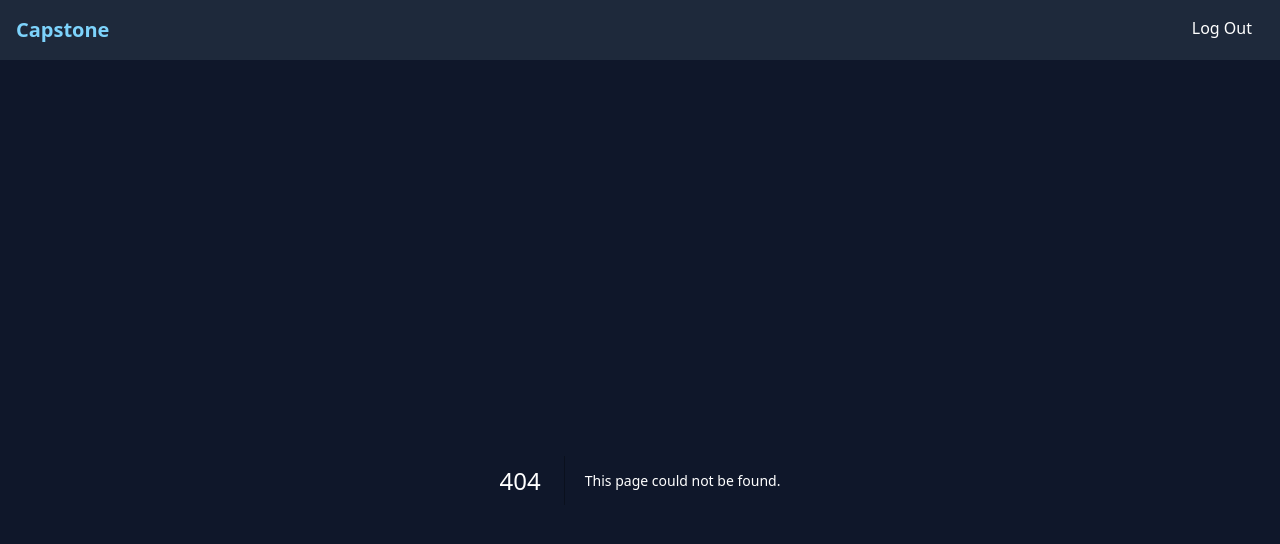
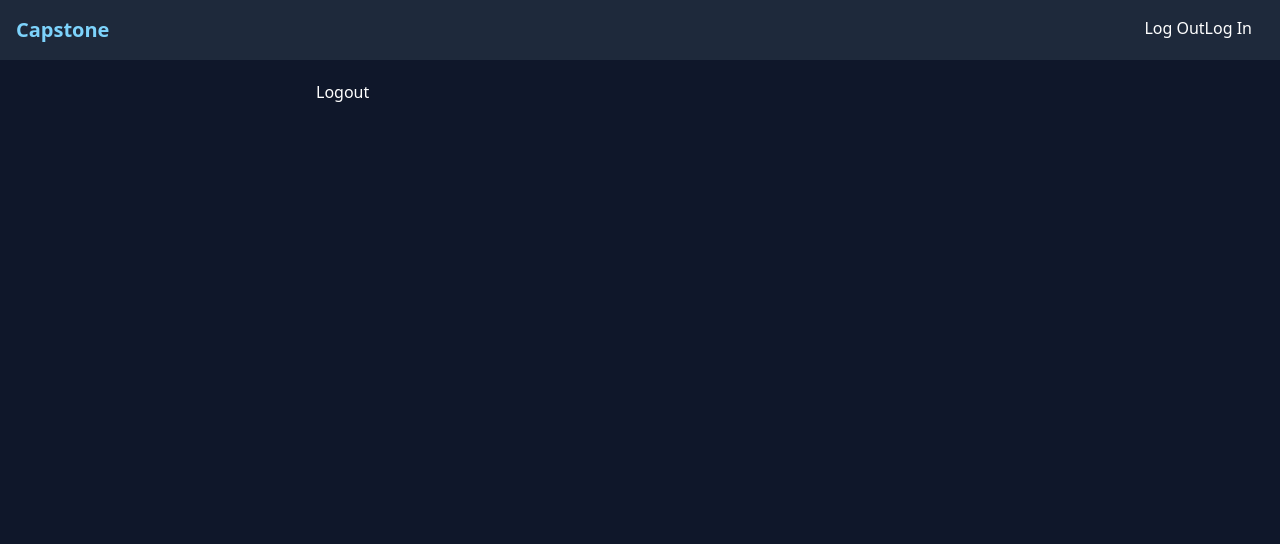
Before and after one commit to Seasawher/cs50web-capstone, a Next.js app in the folder frontend/: page /logout in a window 1280 px wide. Before the commit this address had no page. Shown: the top 544 px of the page. Built offline with nearby package versions, Linux system fonts and the light colour scheme.

Commit message:
Layout 🎨 prepare `login.tsx` and `logout.tsx`

```diff
--- a/frontend/src/components/navbar.tsx
+++ b/frontend/src/components/navbar.tsx
@@ -1,4 +1,5 @@
 import React from "react";
+import Link from 'next/link'
 
 export default function Navbar() {
   return (
@@ -6,14 +7,15 @@ export default function Navbar() {
       <nav className='bg-slate-800'>
         <div className='flex flex-row top-0 left-0 p-4'>
           <div className='basis-3/6'>
-            <a className="text-xl font-semibold text-sky-300 hover:text-sky-500"
+            <Link className="text-xl font-semibold text-sky-300 hover:text-sky-500"
               href="/">
               Capstone
-            </a>
+            </Link>
           </div>
           <div className="basis-3/6 text-right text-l">
             <span className="hover:underline hover:text-sky-400 mx-3">
-              <a href="./logout">Log Out</a>
+              <Link href="./logout">Log Out</Link>
+              <Link href="./login">Log In</Link>
             </span>
           </div>
         </div>
--- /dev/null
+++ b/frontend/src/pages/login.tsx
@@ -0,0 +1,13 @@
+import React from "react";
+import Head from 'next/head'
+
+export default function Home() {
+  return (
+    <>
+      <Head>
+        <title>Login</title>
+      </Head>
+      <h1>Login</h1>
+    </>
+  )
+}
--- /dev/null
+++ b/frontend/src/pages/logout.tsx
@@ -0,0 +1,13 @@
+import React from "react";
+import Head from 'next/head'
+
+export default function Home() {
+  return (
+    <>
+      <Head>
+        <title>Logout</title>
+      </Head>
+      <h1>Logout</h1>
+    </>
+  )
+}
```
